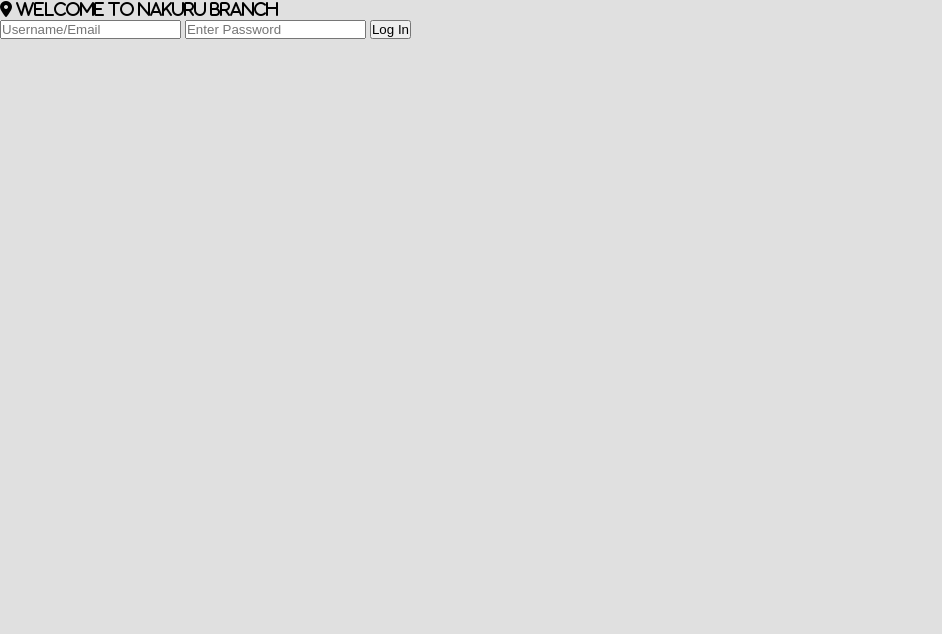
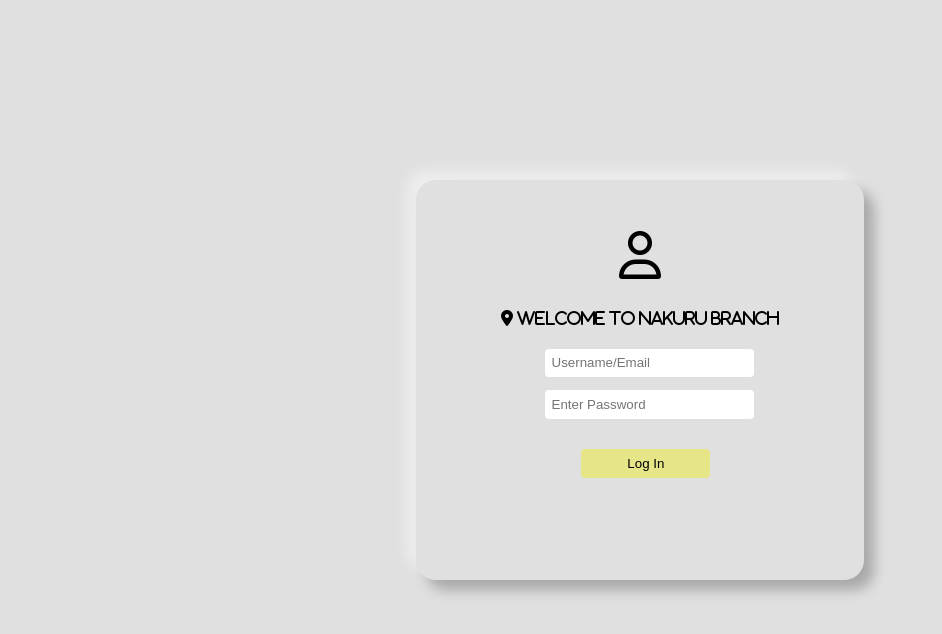
Before and after one commit to OliverSolomon/tableBanking, a plain HTML site: page login.html in a window 1280 px wide. Shown: the whole page, without its empty margins (0-942 px from the left). Drawn offline with Linux system fonts and the light colour scheme.

Commit message:
finished styling Login V1

```diff
--- a/login.html
+++ b/login.html
@@ -14,19 +14,31 @@
 
 <body>
     <div class="main-container">
+
+        <div class="form-container">
             <div class="form">
                 <div class="pinLoc">
+                    <div class="logInIcon">
+                        <i class="far fa-user"></i>
+                    </div>
                     <i class="fas fa-map-marker-alt"> Welcome to Nakuru branch</i>
                 </div>
                 <form action="dashboard.html" method="get">
-
+                    <div>
                         <input type="text" name="username" placeholder="Username/Email" id="username">
+                    </div>
+                    <div>
                         <input type="password" name="passwd" placeholder="Enter Password" id="password">
+                    </div>
+                    <div>
                         <input type="submit" value="Log In">
+                    </div>
 
                 </form>
             </div>
         </div>
+
+    </div>
 </body>
 
 </html>
--- a/static/style.css
+++ b/static/style.css
@@ -170,3 +170,74 @@ a {
         display: block;
     }
 }
+
+
+/* #################################### LogIn page */
+
+.form-container {
+    display: flex;
+    justify-content: space-around;
+    align-items: center;
+}
+
+.form {
+    display: flex;
+    flex-direction: column;
+    /* justify-content: space-around; */
+    align-items: center;
+    box-shadow: -10px -10px 13px rgba(255, 255, 255, 0.425), 10px 10px 13px rgba(0, 0, 0, 0.25);
+    border-radius: 20px;
+    min-height: 50vh;
+    min-width: 35%;
+    transform: translateY(45%);
+}
+
+form {
+    display: flex;
+    flex-direction: column;
+    justify-content: space-around;
+    align-items: center;
+    width: 100%;
+    /* border: 2px solid black; */
+}
+
+.logInIcon {
+    text-align: center;
+    font-size: 3rem;
+    margin-top: 1em;
+    margin-bottom: .5em;
+}
+
+.pinLoc .fas {
+    margin-bottom: 1em;
+}
+
+input {
+    margin-top: .5em;
+    margin-bottom: .5em;
+    padding: .5em;
+    width: 110%;
+    border: none;
+    border-radius: 4px;
+}
+
+input[type=submit] {
+    background: #ebe84994;
+    /* width: 120%; */
+    padding-left: 3em;
+    padding-right: 3em;
+    margin-top: 1.8em;
+    transition: all .2s ease-out;
+}
+
+input[type=submit]:hover {
+    /* background: #FF738C; */
+    background: #eb6720a9;
+}
+
+input:focus {
+    outline: none;
+}
+
+
+/* #################### index   */
```
Lines whose indentation alone changed are shown as unchanged.
